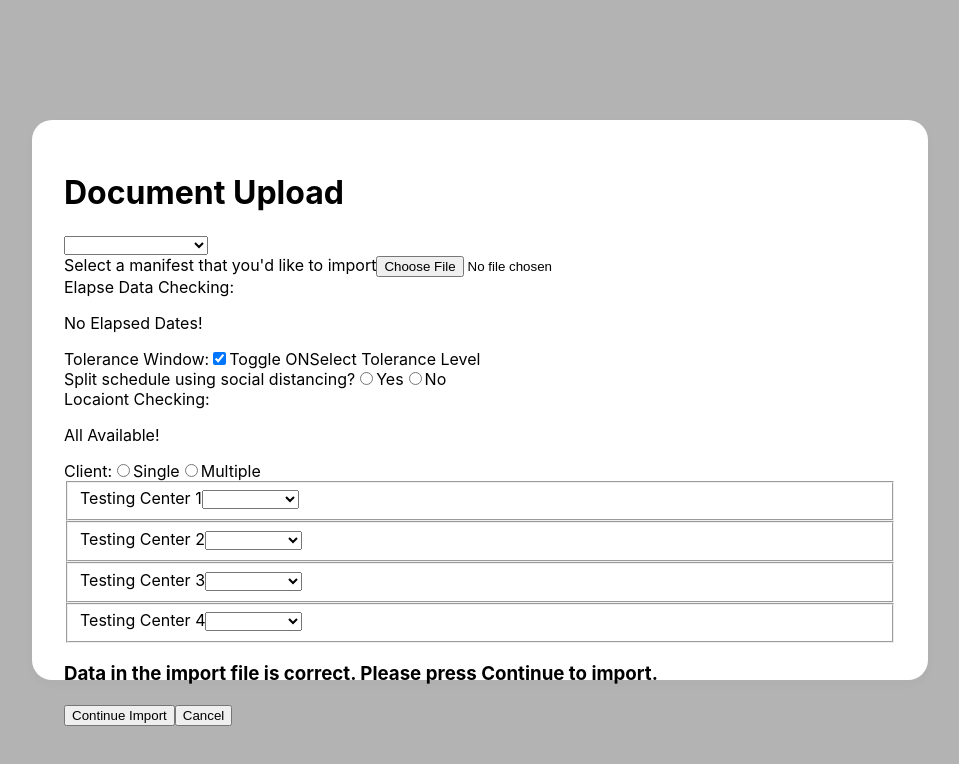
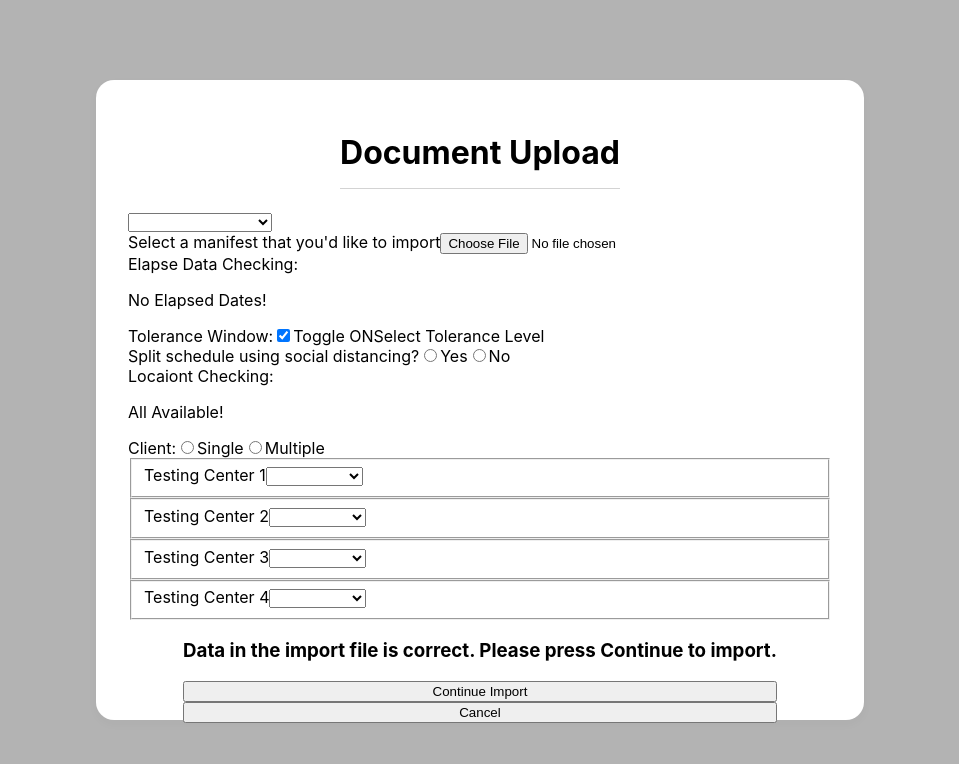
Before and after one commit to rosslibby/skyhop-assessment, a React (Create React App) app: page / in a window 1280 px wide. Shown: the top 764 px of the page, without its empty margins (160-1119 px from the left). Built offline with nearby package versions, Linux system fonts and the light colour scheme.

Commit message:
styled card header and footer

```diff
--- a/src/components/card/card.module.css
+++ b/src/components/card/card.module.css
@@ -1,20 +1,31 @@
 .card {
   background-color: #ffffff;
-  border-radius: 20px;
+  border-radius: 18px;
   box-shadow: 0 4px 8px 2px rgba(0, 0, 0, .02);
   box-sizing: border-box;
+  color: var(--color--primary);
   display: grid;
   grid-template-rows: 1fr 10fr 1fr;
   padding: 2rem;
-  height: 70vh;
-  width: 70vw;
+  height: 80vh;
+  width: 96vh;
 }
 
-.header {}
+.header {
+  display: flex;
+  justify-content: center;
+}
 
-.footer {}
+.header h1 {
+  border-bottom: 1px solid #d3d3d3;
+  padding-bottom: 1rem;
+  width: fit-content;
+}
 
-.form {}
+.footer {
+  display: grid;
+  justify-content: center;
+}
 
 .formLeft {}
 
```
